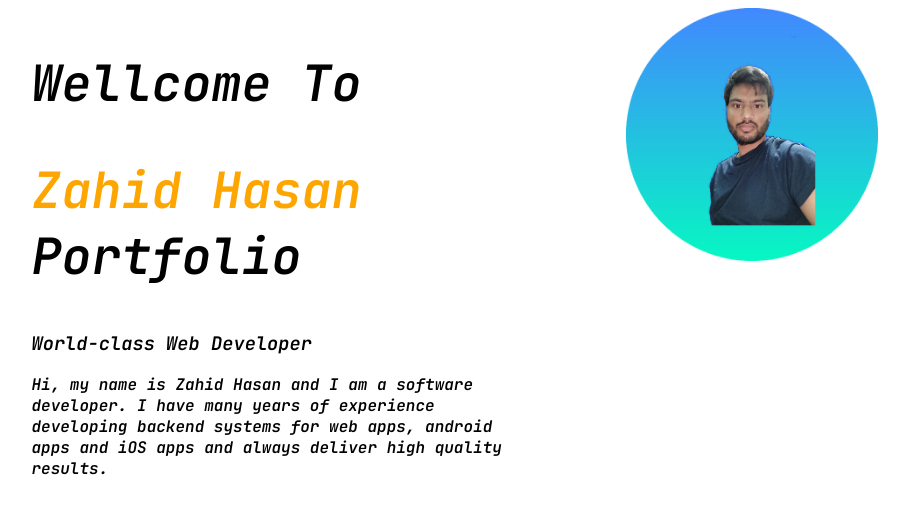
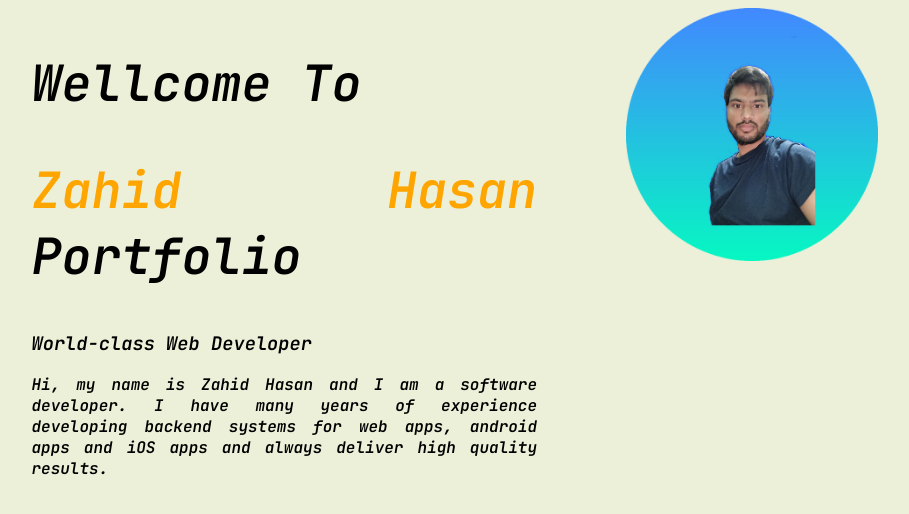
Before and after one commit to LazyProgrammer007/My-Portfolio-Website, a plain HTML site: page index.html in a window 1280 px wide. Shown: the whole page, without its empty margins (65-974 px from the left). Drawn offline with Linux system fonts and the light colour scheme.

Commit message:
Css modification

```diff
--- a/Style.css
+++ b/Style.css
@@ -1,4 +1,6 @@
 body{
+    background-color: rgb(237, 240, 216);
+    text-align: justify;
     font-family: 'JetBrains Mono', monospace;
 }
 h1{
```
